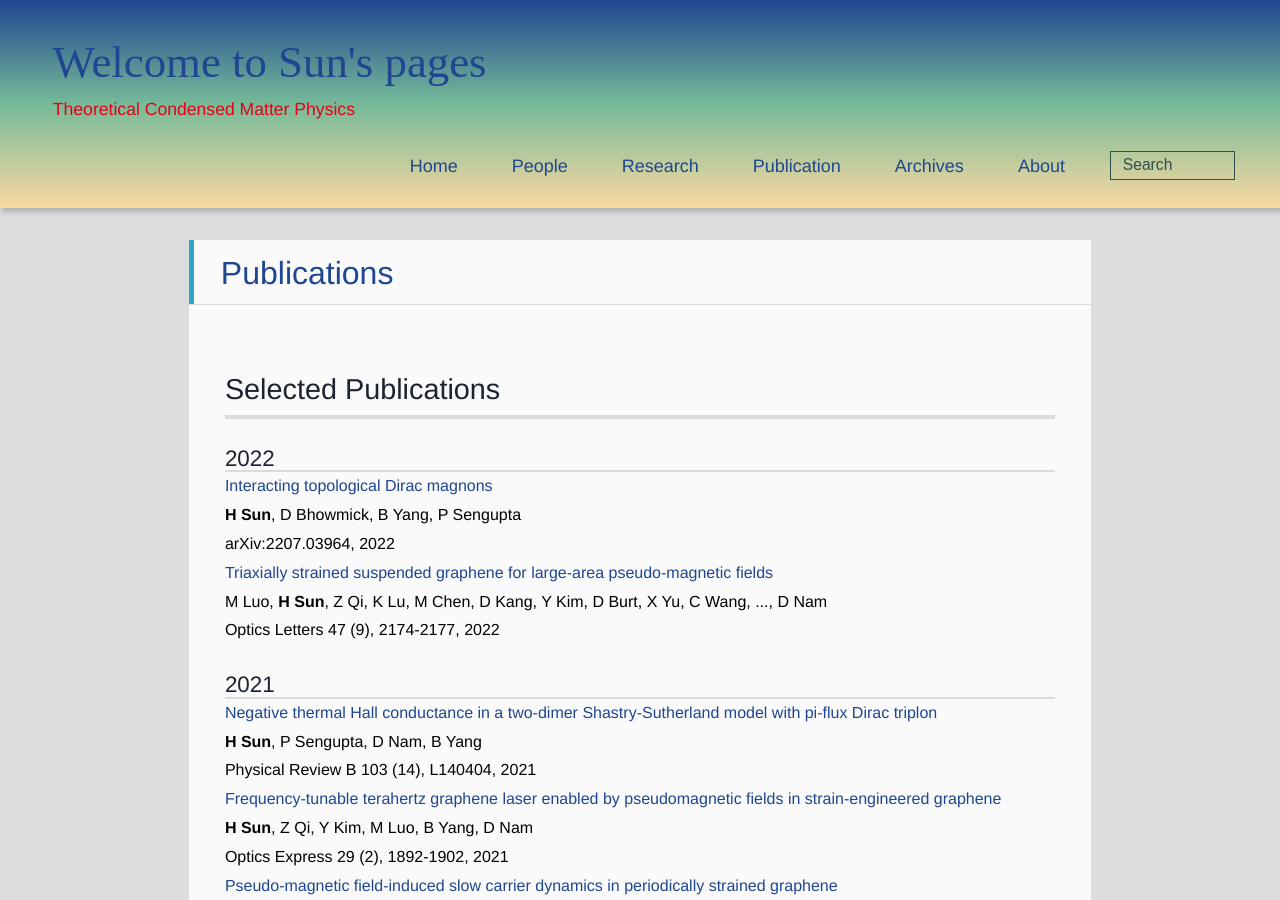
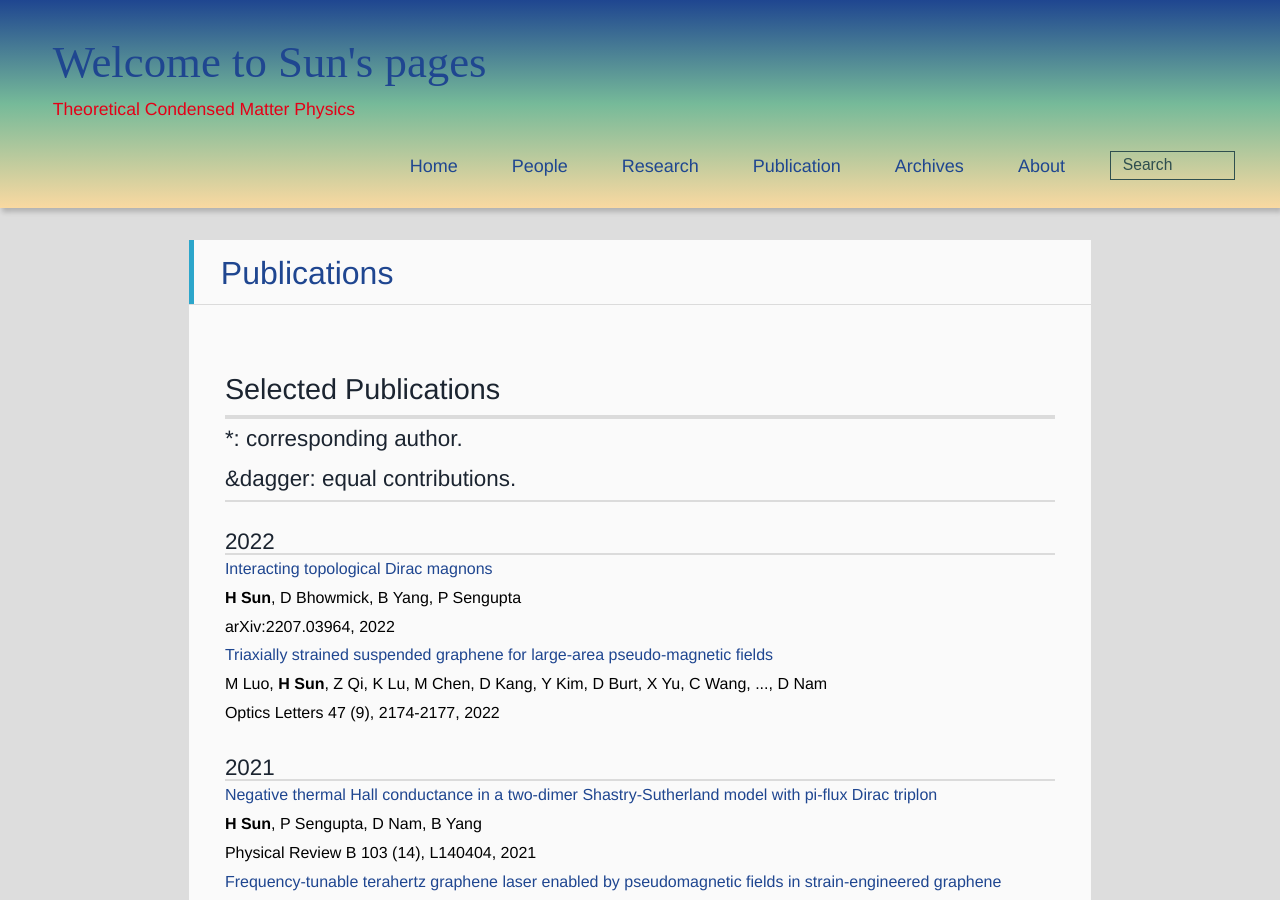
Before and after one commit to sunohao/sunhao_physics, a Jekyll site: the page built from publications/index.html, in a window 1280 px wide and 900 px high. Built offline with Jekyll 4.4.1, drawn with Linux system fonts in a browser that asks for light colours; nearby versions of some CDN libraries; some web fonts are replaced.

Commit message:
Update index.html

```diff
--- a/publications/index.html
+++ b/publications/index.html
@@ -5,7 +5,9 @@ title: Publications
 ---
 <h2>Selected Publications</h2>
 <hr>
-
+<h4>*: corresponding author.</h4>
+<h4>&dagger: equal contributions.</h4>
+<hr>
 <h3>2022</h3>
 <hr>
 <td class="gsc_a_t">
```
